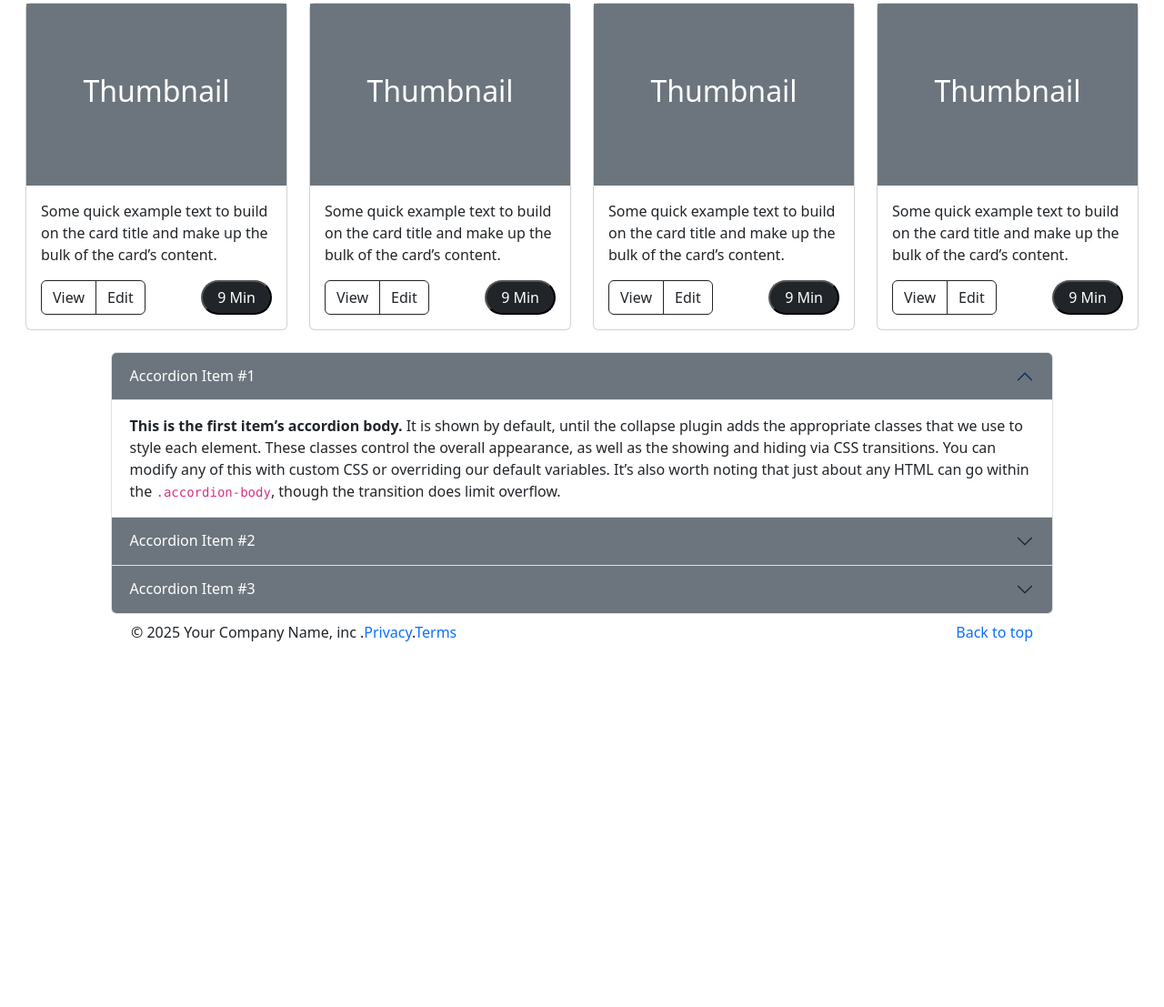
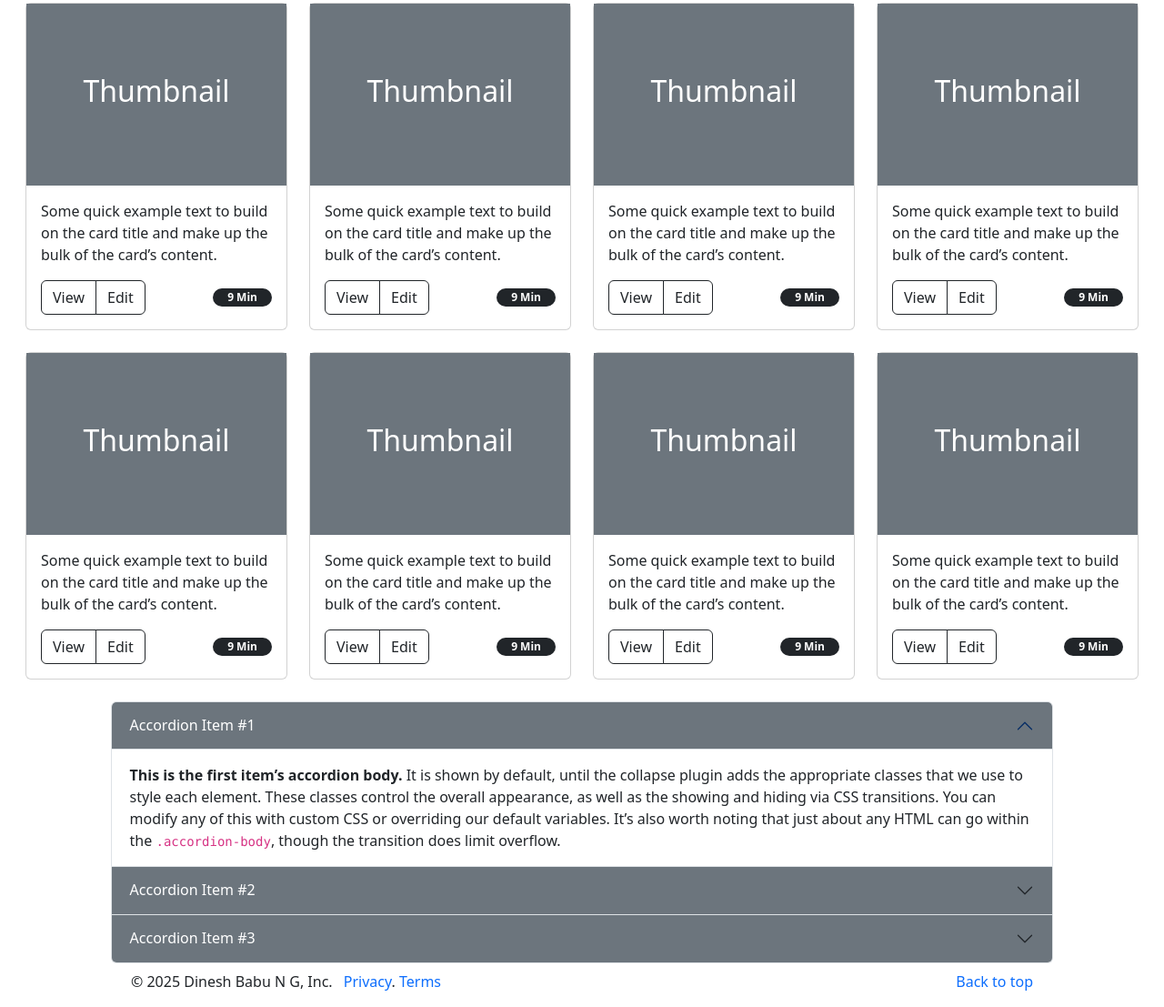
Before and after one commit to Dineshbabu1022001/HTML-CSS-BOOTSTRAP-CARD, a plain HTML site: page index.html in a window 1280 px wide. Shown: the part 467-1574 px from the top of the page at 91% size. Before the commit the page ends 1190 px from the top, so only its background shows below. Drawn offline with nearby package versions, Linux system fonts and the light colour scheme.

Commit message:
Update index.html

```diff
--- a/index.html
+++ b/index.html
@@ -13,7 +13,7 @@
     <!-- Navbar -->
     <nav class="navbar navbar-expand-lg p-0 bg-body-tertiary bg-dark">
         <div class="container-fluid bg-dark p-3">
-            <a class="navbar-brand text-white" href="#">Carousal</a>
+            <a class="navbar-brand text-white" href="#home">Carousal</a>
             <button class="navbar-toggler" type="button" data-bs-toggle="collapse"
                 data-bs-target="#navbarSupportedContent" aria-controls="navbarSupportedContent" aria-expanded="false"
                 aria-label="Toggle navigation">
@@ -22,14 +22,17 @@
             <div class="collapse navbar-collapse" id="navbarSupportedContent">
                 <ul class="navbar-nav me-auto mb-2 mb-lg-0">
                     <li class="nav-item">
-                        <a class="nav-link active text-white" aria-current="page" href="#">Home</a>
+                        <a class="nav-link active text-light" aria-current="page" href="#">Home</a>
                     </li>
                     <li class="nav-item">
-                        <a class="nav-link text-white" href="#">Link</a>
+                        <a class="nav-link text-light" href="#">Link</a>
                     </li>
 
                     <li class="nav-item">
-                        <a class="nav-link disabled text-white" aria-disabled="true">Disabled</a>
+                        <a class="nav-link text-secondary" href="#" style="cursor: not-allowed;"
+                            aria-disabled="true">
+                            Disabled
+                        </a>
                     </li>
                 </ul>
                 <form class="d-flex" role="search">
@@ -43,7 +46,7 @@
     </nav>
     <!-- Card Content -->
     <div>
-        <div class="carousel w-100">
+        <div id="home" class="carousel w-100">
             <div id="carouselExampleCaptions" class="carousel slide" data-bs-ride="carousel">
                 <div class="carousel-indicators">
                     <button type="button" data-bs-target="#carouselExampleCaptions" data-bs-slide-to="0" class="active"
@@ -118,7 +121,8 @@
                             data-bs-target="#viewModal">View</button>
                         <button class="btn btn-outline-dark">Edit</button>
                     </div>
-                    <button class="bg-dark rounded-pill text-white  px-3 py-0">9 Min</button>
+                    <span class="badge bg-dark rounded-pill px-3 my-auto ms-auto text-white">9 Min</span>
+
                 </div>
             </div>
         </div>
@@ -136,7 +140,8 @@
                             data-bs-target="#viewModal">View</button>
                         <button class="btn btn-outline-dark">Edit</button>
                     </div>
-                    <button class="bg-dark rounded-pill text-white  px-3 py-0">9 Min</button>
+                    <span class="badge bg-dark rounded-pill px-3 my-auto ms-auto text-white">9 Min</span>
+
                 </div>
             </div>
         </div>
@@ -154,7 +159,8 @@
                             data-bs-target="#viewModal">View</button>
                         <button class="btn btn-outline-dark">Edit</button>
                     </div>
-                    <button class="bg-dark rounded-pill text-white  px-3 py-0">9 Min</button>
+                    <span class="badge bg-dark rounded-pill px-3 my-auto ms-auto text-white">9 Min</span>
+
                 </div>
             </div>
         </div>
@@ -172,7 +178,84 @@
                             data-bs-target="#viewModal">View</button>
                         <button class="btn btn-outline-dark">Edit</button>
                     </div>
-                    <button class="bg-dark rounded-pill text-white  px-3 py-0">9 Min</button>
+                    <span class="badge bg-dark rounded-pill px-3 my-auto ms-auto text-white">9 Min</span>
+
+                </div>
+            </div>
+        </div>
+        <div class="card rounded" style="width: 18rem;">
+            <div class="  w-100 bg-secondary text-white d-flex align-items-center justify-content-center"
+                style="height: 200px;">
+                <h2>Thumbnail</h2>
+            </div>
+            <div class="card-body">
+                <p class="card-text">Some quick example text to build on the card title and make up the bulk of the
+                    card’s content.</p>
+                <div class="d-flex justify-content-between">
+                    <div class="btn-group" role="group">
+                        <button type="button" class="btn btn-outline-dark" data-bs-toggle="modal"
+                            data-bs-target="#viewModal">View</button>
+                        <button class="btn btn-outline-dark">Edit</button>
+                    </div>
+                    <span class="badge bg-dark rounded-pill px-3 my-auto ms-auto text-white">9 Min</span>
+
+                </div>
+            </div>
+        </div>
+        <div class="card rounded" style="width: 18rem;">
+            <div class="  w-100 bg-secondary text-white d-flex align-items-center justify-content-center"
+                style="height: 200px;">
+                <h2>Thumbnail</h2>
+            </div>
+            <div class="card-body">
+                <p class="card-text">Some quick example text to build on the card title and make up the bulk of the
+                    card’s content.</p>
+                <div class="d-flex justify-content-between">
+                    <div class="btn-group" role="group">
+                        <button type="button" class="btn btn-outline-dark" data-bs-toggle="modal"
+                            data-bs-target="#viewModal">View</button>
+                        <button class="btn btn-outline-dark">Edit</button>
+                    </div>
+                    <span class="badge bg-dark rounded-pill px-3 my-auto ms-auto text-white">9 Min</span>
+
+                </div>
+            </div>
+        </div>
+        <div class="card rounded" style="width: 18rem;">
+            <div class="  w-100 bg-secondary text-white d-flex align-items-center justify-content-center"
+                style="height: 200px;">
+                <h2>Thumbnail</h2>
+            </div>
+            <div class="card-body">
+                <p class="card-text">Some quick example text to build on the card title and make up the bulk of the
+                    card’s content.</p>
+                <div class="d-flex justify-content-between">
+                    <div class="btn-group" role="group">
+                        <button type="button" class="btn btn-outline-dark" data-bs-toggle="modal"
+                            data-bs-target="#viewModal">View</button>
+                        <button class="btn btn-outline-dark">Edit</button>
+                    </div>
+                    <span class="badge bg-dark rounded-pill px-3 my-auto ms-auto text-white">9 Min</span>
+
+                </div>
+            </div>
+        </div>
+        <div class="card rounded" style="width: 18rem;">
+            <div class="  w-100 bg-secondary text-white d-flex align-items-center justify-content-center"
+                style="height: 200px;">
+                <h2>Thumbnail</h2>
+            </div>
+            <div class="card-body">
+                <p class="card-text">Some quick example text to build on the card title and make up the bulk of the
+                    card’s content.</p>
+                <div class="d-flex justify-content-between">
+                    <div class="btn-group" role="group">
+                        <button type="button" class="btn btn-outline-dark" data-bs-toggle="modal"
+                            data-bs-target="#viewModal">View</button>
+                        <button class="btn btn-outline-dark">Edit</button>
+                    </div>
+                    <span class="badge bg-dark rounded-pill px-3 my-auto ms-auto text-white">9 Min</span>
+
                 </div>
             </div>
         </div>
@@ -242,7 +325,7 @@
     </div>
     <!-- Modal Content -->
     <div class="modal" id="viewModal" tabindex="-1">
-        <div class="modal-dialog">
+        <div class="modal-dialog modal-dialog-centered">
             <div class="modal-content">
                 <div class="modal-header">
                     <h5 class="modal-title">View Page</h5>
@@ -260,17 +343,18 @@
     </div>
     <!-- Footer -->
     <div class="mx-5">
+  <div class="mx-5">
+    <footer class="footer mx-5 mt-2 d-flex justify-content-between">
+      <p>
+        &copy; 2025 Dinesh Babu N G, Inc.
+        <a href="#" class="text-primary text-decoration-none ms-2">Privacy</a>.
+        <a href="#" class="text-primary text-decoration-none">Terms</a>
+      </p>
+      <a href="#" class="text-primary text-decoration-none" style="cursor: pointer;">Back to top</a>
+    </footer>
+  </div>
+</div>
 
-        <div class="mx-5">
-
-            <footer class="footer mx-5 mt-2 d-flex justify-content-between">
-                <p>&copy; 2025 Your Company Name, inc .<span class="text-primary">Privacy</span>.<span
-                        class="text-primary">Terms</span></p>
-                <p class="text-primary">Back to top</p>
-
-            </footer>
-        </div>
-    </div>
 
 
     </div>
```
